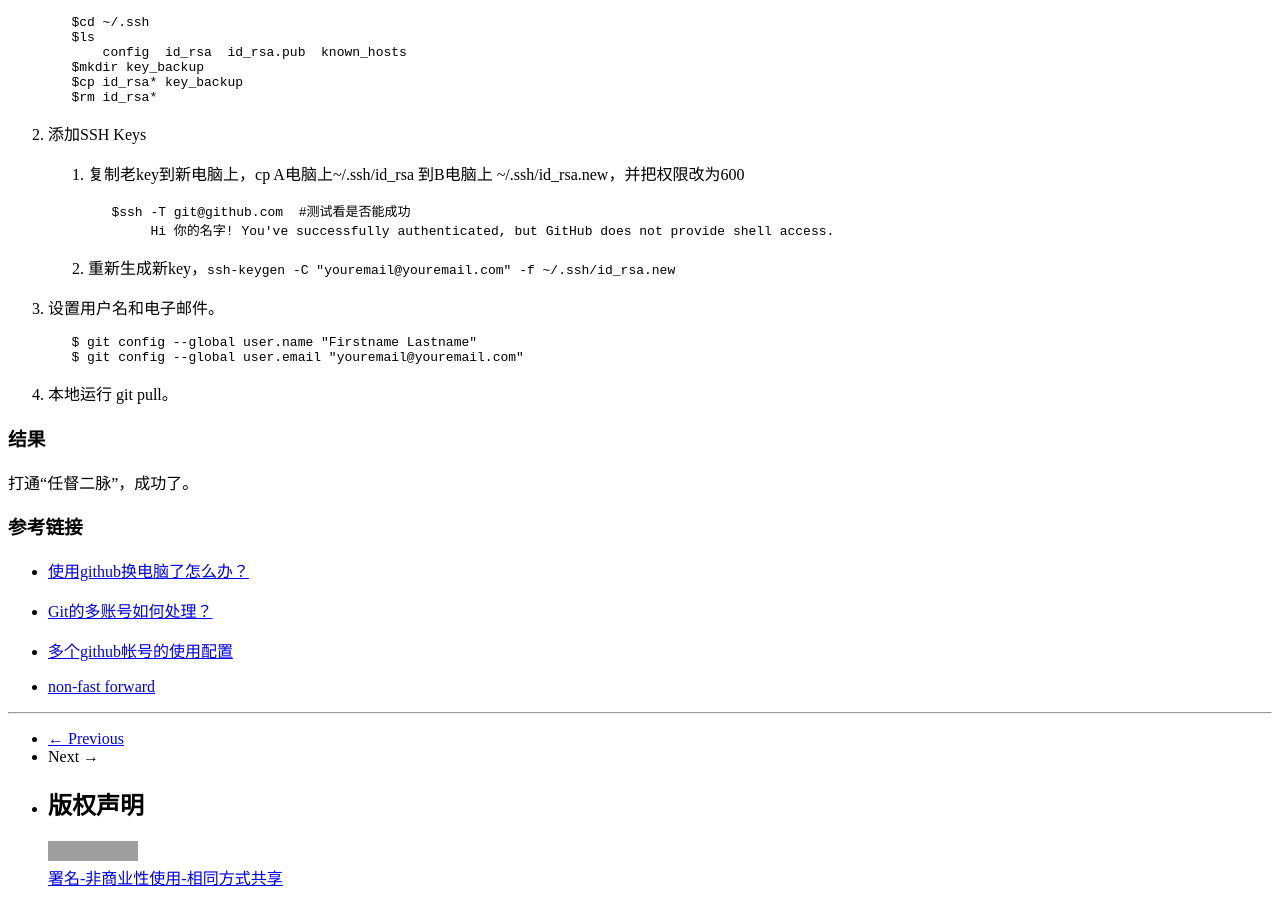
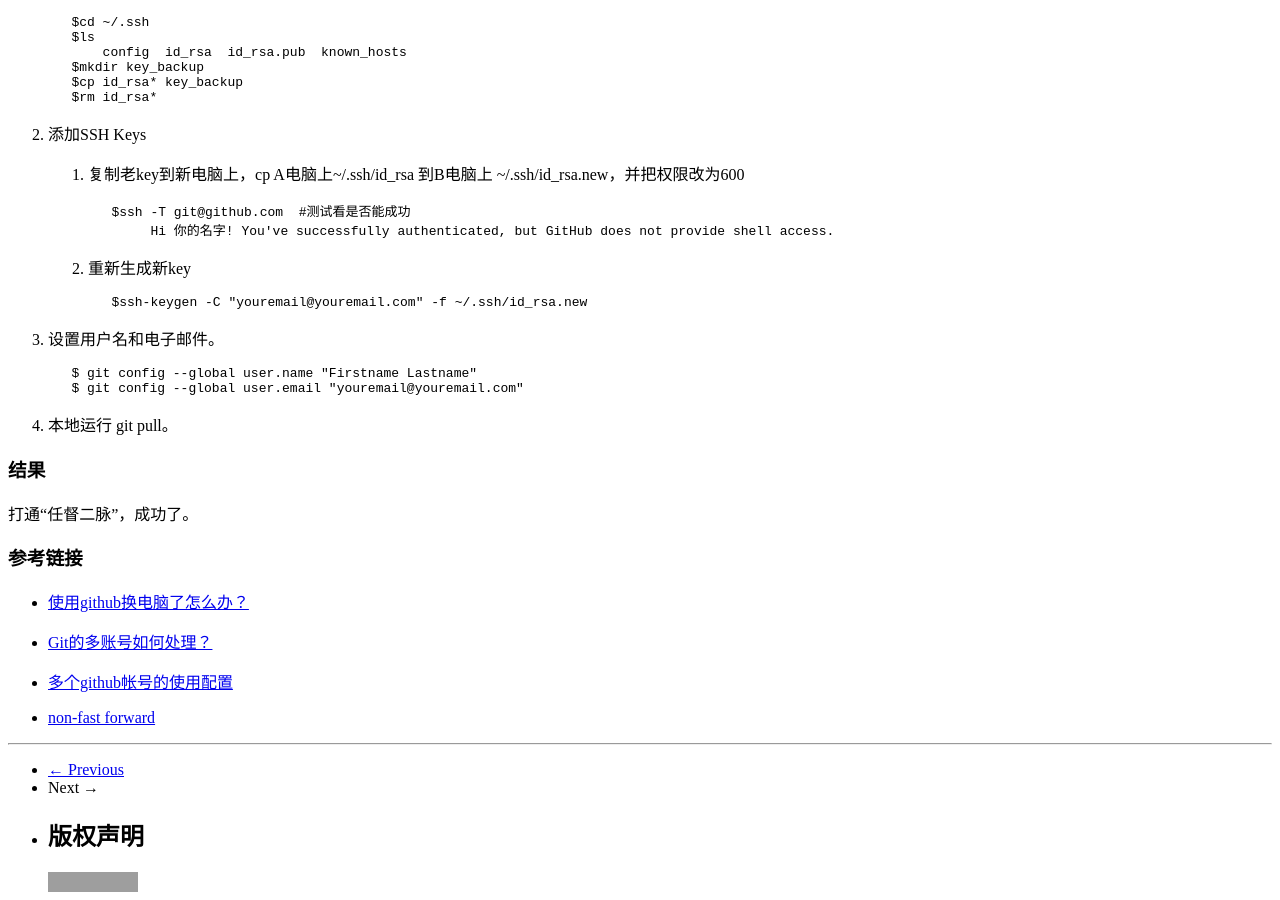
Before and after one commit to yulijia/cn, a Jekyll site: the page built from _posts/2013-02-06-use-one-github-account-on-two-computers.md, in a window 1280 px wide and 900 px high, scrolled down 822 px. Built offline with Jekyll 4.4.1, drawn with Linux system fonts in a browser that asks for light colours; comment, search, counter and statistics services are not loaded; grey boxes are pictures that could not be loaded.

Commit message:
list style

```diff
--- a/_posts/2013-02-06-use-one-github-account-on-two-computers.md
+++ b/_posts/2013-02-06-use-one-github-account-on-two-computers.md
@@ -42,7 +42,9 @@ tags:
               $ssh -T git@github.com  #测试看是否能成功
                    Hi 你的名字! You've successfully authenticated, but GitHub does not provide shell access.
 
-    3. 重新生成新key，<code>ssh-keygen -C "youremail@youremail.com" -f ~/.ssh/id_rsa.new</code>
+    3. 重新生成新key
+
+              $ssh-keygen -C "youremail@youremail.com" -f ~/.ssh/id_rsa.new
 
 3. 设置用户名和电子邮件。
 
```
